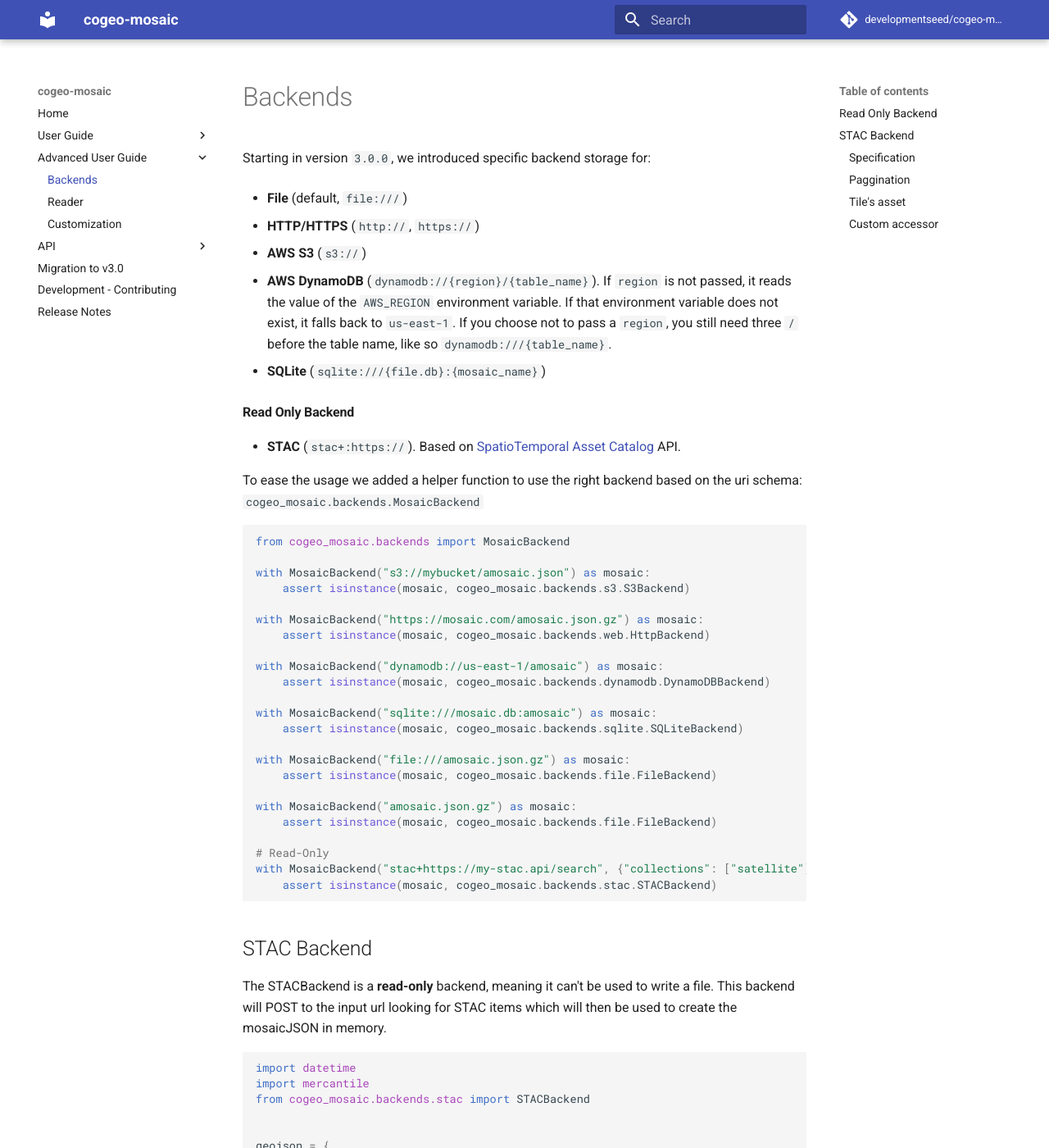
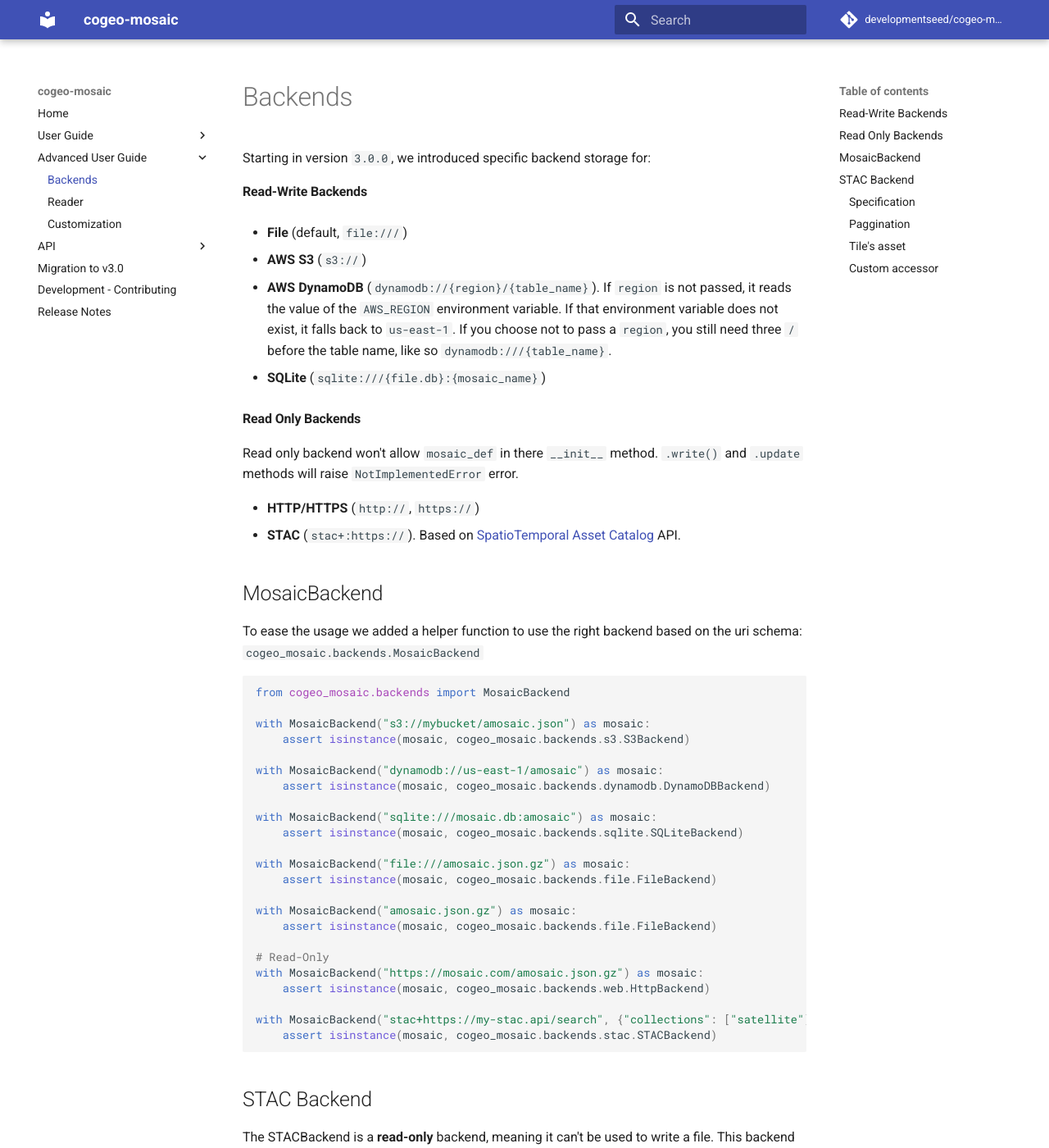
Before and after one commit to developmentseed/cogeo-mosaic, an MkDocs documentation site: the page built from docs/advanced/backends.md, in a window 1280 px wide and 1400 px high. Shown: the whole window at 82% size. Built offline with MkDocs 1.6.1 and Material for MkDocs 9.7.7, drawn with Linux system fonts in a browser that asks for light colours; comment, search, counter and statistics services are not loaded.

Commit message:
update docs

````diff
--- a/docs/advanced/backends.md
+++ b/docs/advanced/backends.md
@@ -2,9 +2,9 @@
 
 Starting in version `3.0.0`, we introduced specific backend storage for:
 
+#### Read-Write Backends
+
 - **File** (default, `file:///`)
-
-- **HTTP/HTTPS** (`http://`, `https://`)
 
 - **AWS S3** (`s3://`)
 
@@ -12,9 +12,14 @@
 
 - **SQLite** (`sqlite:///{file.db}:{mosaic_name}`)
 
-#### Read Only Backend
+#### Read Only Backends
 
+Read only backend won't allow `mosaic_def` in there `__init__` method. `.write()` and `.update` methods will raise `NotImplementedError` error.
+
+- **HTTP/HTTPS** (`http://`, `https://`)
 - **STAC** (`stac+:https://`). Based on [SpatioTemporal Asset Catalog](https://github.com/radiantearth/stac-spec) API.
+
+## MosaicBackend
 
 To ease the usage we added a helper function to use the right backend based on the uri schema: `cogeo_mosaic.backends.MosaicBackend`
 
@@ -40,6 +42,9 @@
     assert isinstance(mosaic, cogeo_mosaic.backends.file.FileBackend)
 
 # Read-Only
+with MosaicBackend("https://mosaic.com/amosaic.json.gz") as mosaic:
+    assert isinstance(mosaic, cogeo_mosaic.backends.web.HttpBackend)
+
 with MosaicBackend("stac+https://my-stac.api/search", {"collections": ["satellite"]}, 10, 12) as mosaic:
     assert isinstance(mosaic, cogeo_mosaic.backends.stac.STACBackend)
 ```
````
Also changed, not shown: other parts of docs/advanced/backends.md (+0 -3 lines).
